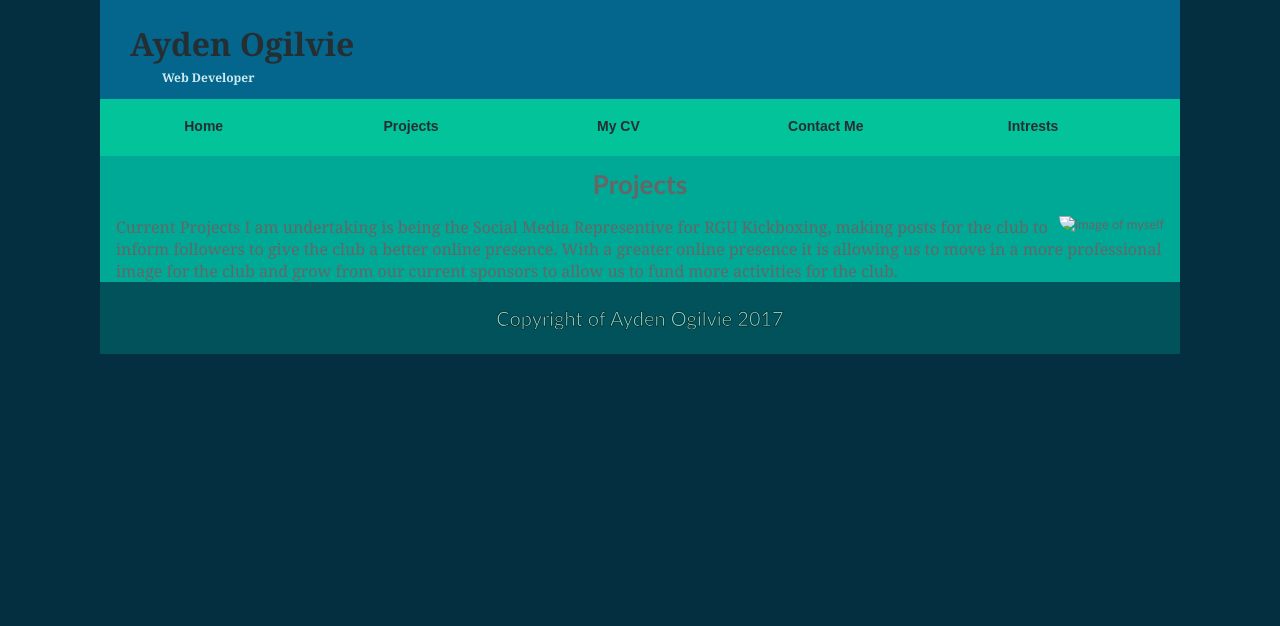
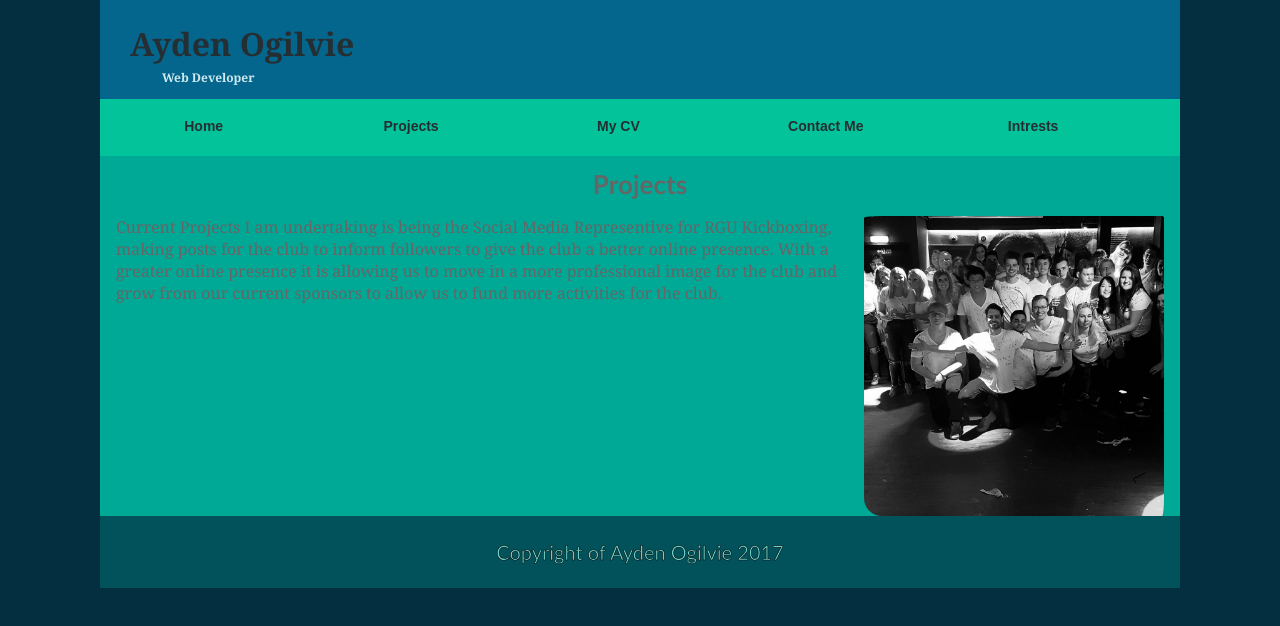
Before and after one commit to aydenogilvie/CM1001, a plain HTML site: page currentprojects.html in a window 1280 px wide. Drawn offline with Linux system fonts and the light colour scheme.

Commit message:
Update currentprojects.html

```diff
--- a/currentprojects.html
+++ b/currentprojects.html
@@ -22,7 +22,7 @@
         </div>
         <h1>Projects</h1>
         <div id="projectsImg">
-          <img src="kickboxing.jpg" align="right" alt="image of myself">
+          <img src="https://github.com/aydenogilvie/CM1001/blob/master/images/kickboxing.jpg" align="right" alt="image of myself">
         </div>
         <br>
         <p> Current Projects I am undertaking is being the Social Media Representive for RGU Kickboxing, making posts for the club to inform followers to give the club a better online presence.
```
